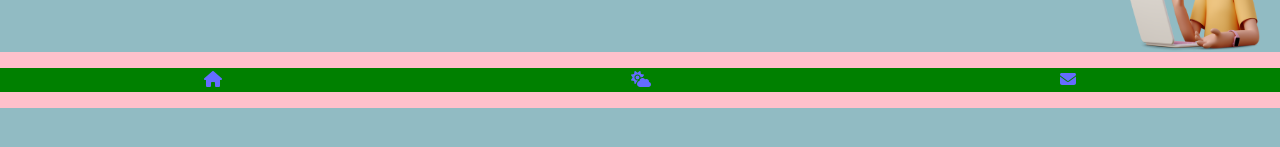
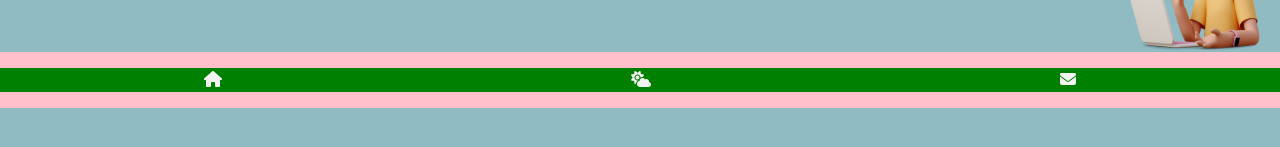
Before and after one commit to tittieth/Final_Project, a React (Vite) app: page /contact in a window 1280 px wide. Shown: the part 515-662 px from the top of the page. Built offline with nearby package versions, Linux system fonts and the light colour scheme; a web font is replaced by a local one.

Commit message:
Styling: changed link colors and icon size

```diff
--- a/src/components/Navigation.tsx
+++ b/src/components/Navigation.tsx
@@ -8,17 +8,17 @@ const Navigation = () => {
       <ul>
         <li>
           <Link to="/">
-            <FontAwesomeIcon icon={faHouse} />
+            <FontAwesomeIcon icon={faHouse} className="nav-icon" />
           </Link>
         </li>
         <li>
           <Link to="/weather">
-            <FontAwesomeIcon icon={faCloudSun} />
+            <FontAwesomeIcon icon={faCloudSun} className="nav-icon" />
           </Link>
         </li>
         <li>
           <Link to="/contact">
-            <FontAwesomeIcon icon={faEnvelope} />
+            <FontAwesomeIcon icon={faEnvelope} className="nav-icon" />
           </Link>
         </li>
       </ul>
--- a/src/index.scss
+++ b/src/index.scss
@@ -1,4 +1,5 @@
 @import './style/variables.scss';
+
 :root {
   font-family: 'Roboto', sans-serif;
   line-height: 1.5;
@@ -14,11 +15,11 @@
 
 a {
   font-weight: 500;
-  color: #646cff;
+  color: $almost-white;
   text-decoration: inherit;
 }
 a:hover {
-  color: #535bf2;
+  color: $dusty-pink;
 }
 
 body {
```
